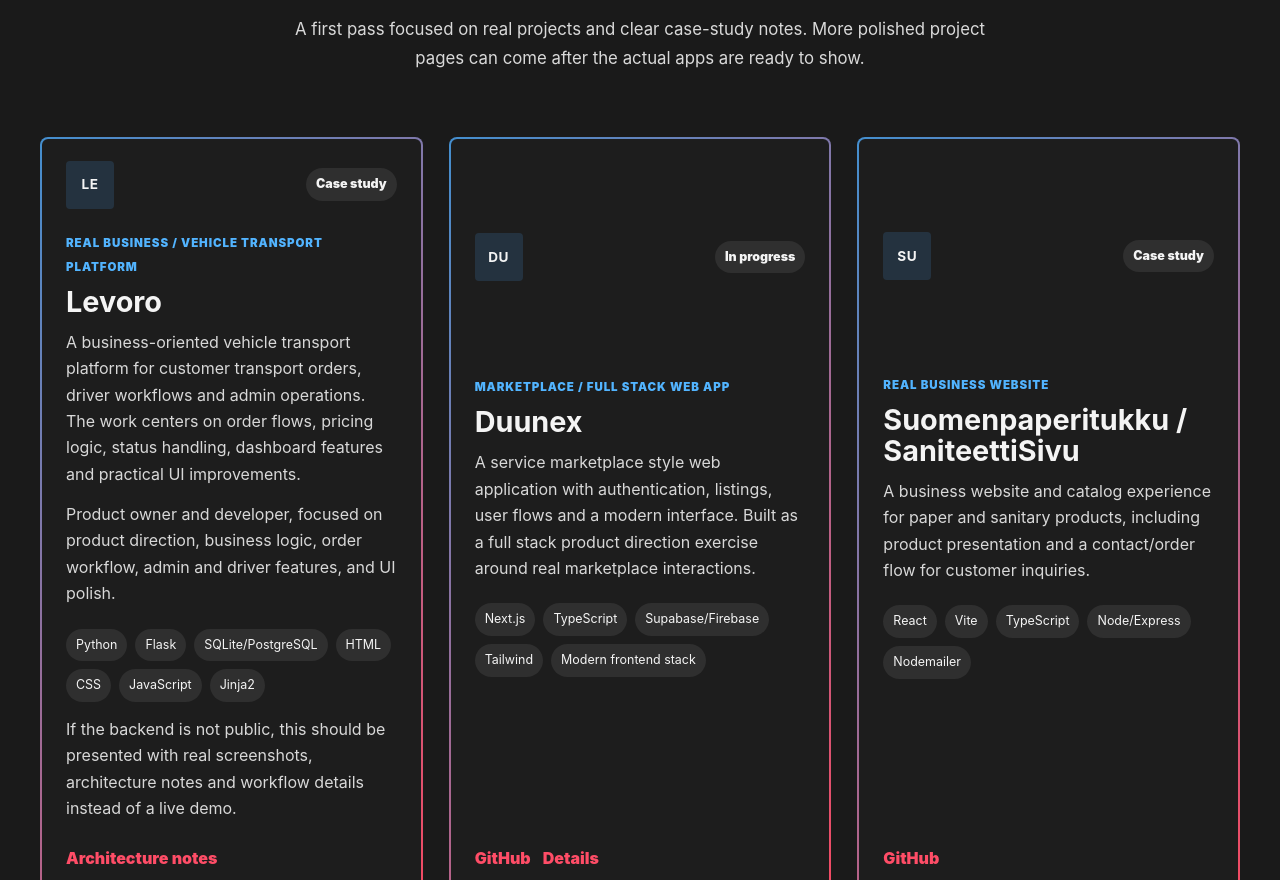
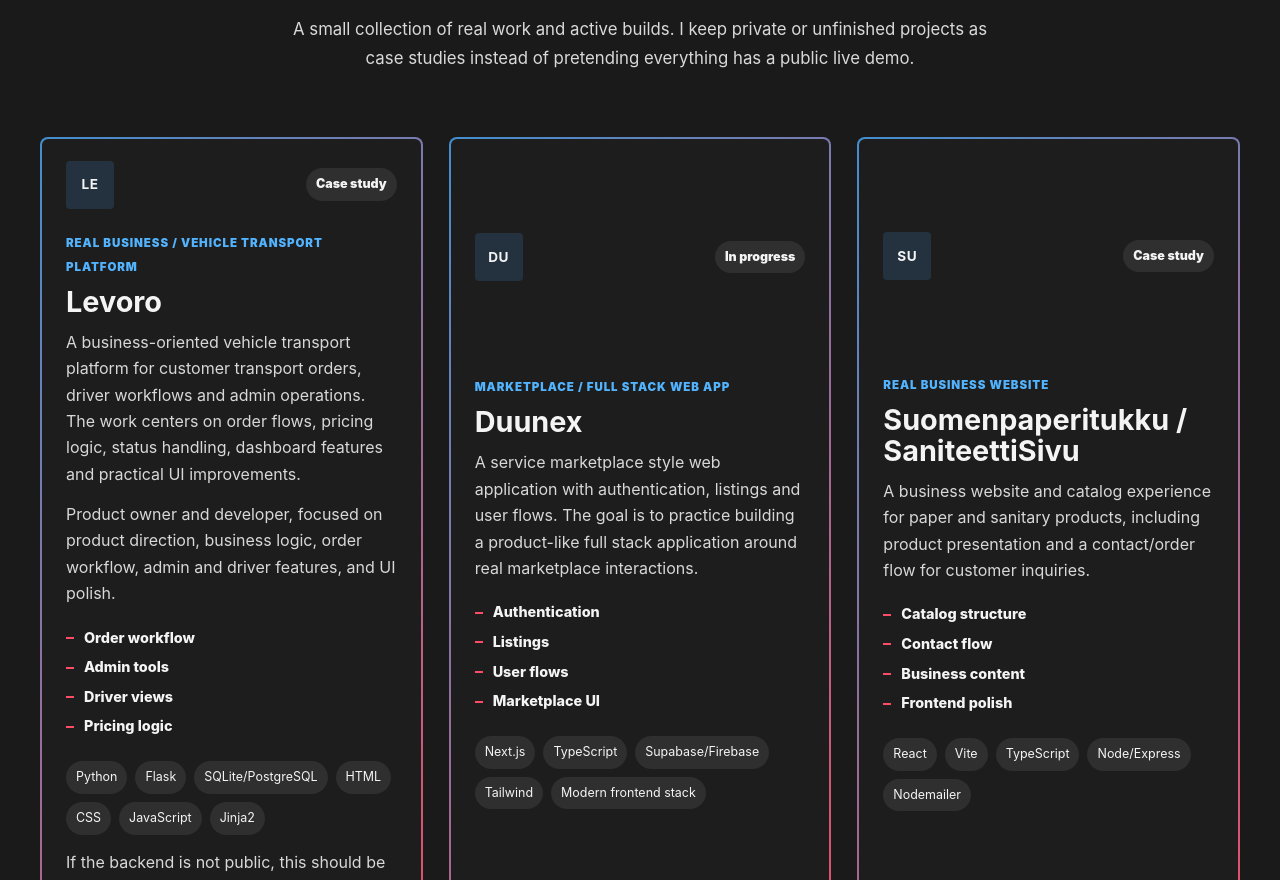
Before and after one commit to umuttig37/UmutPortfolio, a React (Vite) app: page / in a window 1280 px wide. Shown: the part 1920-2800 px from the top of the page. Built offline with nearby package versions, Linux system fonts and the light colour scheme.

Commit message:
content: improved project case studies

```diff
--- a/src/App.css
+++ b/src/App.css
@@ -283,7 +283,13 @@
 
 .project-card {
   display: grid;
-  min-height: 440px;
+  min-height: 480px;
+  transition: transform 180ms ease, box-shadow 180ms ease;
+}
+
+.project-card:hover {
+  box-shadow: 0 20px 42px rgba(0, 0, 0, 0.28);
+  transform: translateY(-4px);
 }
 
 .project-marker {
@@ -353,11 +359,35 @@
   margin-top: 14px !important;
 }
 
+.project-focus {
+  display: grid;
+  gap: 8px;
+  margin-top: 20px;
+}
+
+.project-focus span {
+  position: relative;
+  padding-left: 18px;
+  color: #f4f4f4;
+  font-size: 0.9rem;
+  font-weight: 800;
+}
+
+.project-focus span::before {
+  position: absolute;
+  top: 0.72em;
+  left: 0;
+  width: 8px;
+  height: 2px;
+  background: #ff4d67;
+  content: '';
+}
+
 .tech-list {
   display: flex;
   flex-wrap: wrap;
   gap: 8px;
-  margin-top: 22px;
+  margin-top: 24px;
 }
 
 .tech-list span {
--- a/src/components/ProjectCard.tsx
+++ b/src/components/ProjectCard.tsx
@@ -20,6 +20,11 @@
         <h3>{project.title}</h3>
         <p>{project.summary}</p>
         {project.role ? <p className="project-role">{project.role}</p> : null}
+        <div className="project-focus" aria-label={`${project.title} focus areas`}>
+          {project.focus.map((item) => (
+            <span key={item}>{item}</span>
+          ))}
+        </div>
         <div className="tech-list" aria-label={`${project.title} technologies`}>
           {project.tech.map((tech) => (
             <span key={tech}>{tech}</span>
--- a/src/components/Projects.tsx
+++ b/src/components/Projects.tsx
@@ -7,8 +7,8 @@
     <section className="content-section section-shell" id="projects">
       <SectionHeading
         eyebrow="Projects"
-        title="Selected work, kept honest"
-        text="A first pass focused on real projects and clear case-study notes. More polished project pages can come after the actual apps are ready to show."
+        title="Projects"
+        text="A small collection of real work and active builds. I keep private or unfinished projects as case studies instead of pretending everything has a public live demo."
       />
       <div className="projects-grid">
         {projects.map((project) => (
--- a/src/data/projects.ts
+++ b/src/data/projects.ts
@@ -6,6 +6,7 @@
   status: ProjectStatus
   summary: string
   role?: string
+  focus: string[]
   tech: string[]
   links?: {
     label: string
@@ -23,6 +24,7 @@
       'A business-oriented vehicle transport platform for customer transport orders, driver workflows and admin operations. The work centers on order flows, pricing logic, status handling, dashboard features and practical UI improvements.',
     role:
       'Product owner and developer, focused on product direction, business logic, order workflow, admin and driver features, and UI polish.',
+    focus: ['Order workflow', 'Admin tools', 'Driver views', 'Pricing logic'],
     tech: ['Python', 'Flask', 'SQLite/PostgreSQL', 'HTML', 'CSS', 'JavaScript', 'Jinja2'],
     links: [{ label: 'Architecture notes', href: '#contact' }],
     notes:
@@ -33,7 +35,8 @@
     type: 'Marketplace / full stack web app',
     status: 'live',
     summary:
-      'A service marketplace style web application with authentication, listings, user flows and a modern interface. Built as a full stack product direction exercise around real marketplace interactions.',
+      'A service marketplace style web application with authentication, listings and user flows. The goal is to practice building a product-like full stack application around real marketplace interactions.',
+    focus: ['Authentication', 'Listings', 'User flows', 'Marketplace UI'],
     tech: ['Next.js', 'TypeScript', 'Supabase/Firebase', 'Tailwind', 'Modern frontend stack'],
     links: [
       { label: 'GitHub', href: 'https://github.com/umuttig37' },
@@ -46,6 +49,7 @@
     status: 'case-study',
     summary:
       'A business website and catalog experience for paper and sanitary products, including product presentation and a contact/order flow for customer inquiries.',
+    focus: ['Catalog structure', 'Contact flow', 'Business content', 'Frontend polish'],
     tech: ['React', 'Vite', 'TypeScript', 'Node/Express', 'Nodemailer'],
     links: [{ label: 'GitHub', href: 'https://github.com/umuttig37' }],
   },
```
